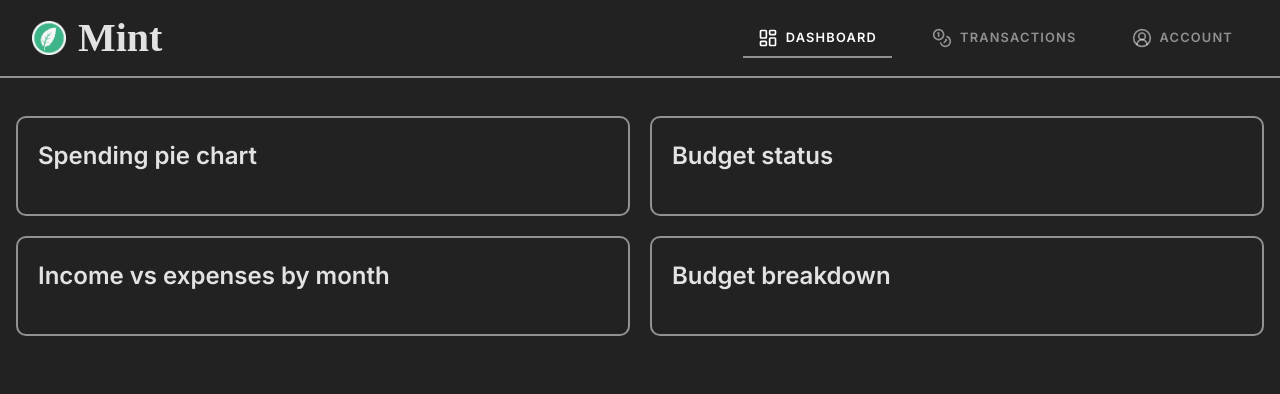
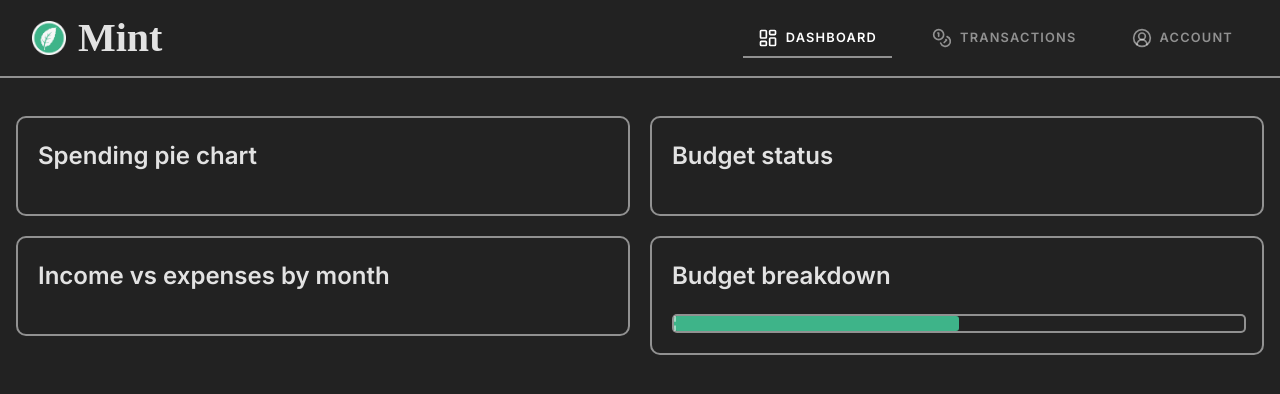
Before and after one commit to justinroche/mint, a Vue app in the folder frontend/: page /dashboard in a window 1280 px wide. Shown: the top 394 px of the page. Built offline with nearby package versions, Linux system fonts and the light colour scheme; no server answers; a web font is replaced by a local one.

Commit message:
Set up tentative budget progress bar (WIP)

```diff
--- /dev/null
+++ b/frontend/src/components/BudgetProgressBar.vue
@@ -0,0 +1,67 @@
+<script setup lang="ts">
+import { computed, ref } from 'vue';
+
+const spentAmount = ref(500);
+const budgetAmount = ref(1000);
+
+const spentPercent = computed(() => {
+  if (spentAmount.value <= budgetAmount.value) {
+    return (spentAmount.value / budgetAmount.value) * 100;
+  }
+  return 100;
+});
+
+const budgetLinePosition = computed(() => {
+  if (spentAmount.value > budgetAmount.value) {
+    return (budgetAmount.value / spentAmount.value) * 100;
+  }
+  return 0;
+});
+</script>
+
+<template>
+  <div>
+    <div class="progress-bar">
+      <div class="progress" :style="{ width: `${spentPercent}%` }"></div>
+      <div
+        class="budget-line"
+        v-if="spentAmount > budgetAmount"
+        :style="{ left: `${budgetLinePosition}%` }"
+      ></div>
+      <div class="month-progress-line"></div>
+    </div>
+  </div>
+</template>
+
+<style scoped>
+.progress-bar {
+  position: relative;
+  width: 100%;
+  height: 15px;
+  background-color: #222;
+  border: 2px solid #ffffff80;
+  border-radius: 5px;
+}
+
+.progress {
+  height: 100%;
+  background-color: #3eb489;
+  border-radius: 3px;
+}
+
+.budget-line {
+  position: absolute;
+  top: -7px;
+  width: 2px;
+  height: 29px;
+  background-color: #ccc;
+}
+
+.month-progress-line {
+  position: absolute;
+  top: 0px;
+  width: 2px;
+  height: 15px;
+  border-left: 2px dashed #ffffff80;
+}
+</style>
--- a/frontend/src/views/DashboardView.vue
+++ b/frontend/src/views/DashboardView.vue
@@ -1,4 +1,6 @@
-<script setup lang="ts"></script>
+<script setup lang="ts">
+import BudgetProgressBar from '../components/BudgetProgressBar.vue';
+</script>
 
 <template>
   <div class="page-body">
@@ -17,6 +19,7 @@
         </div>
         <div class="component-wrapper">
           <h2 class="title">Budget breakdown</h2>
+          <budget-progress-bar />
         </div>
       </div>
     </div>
```
